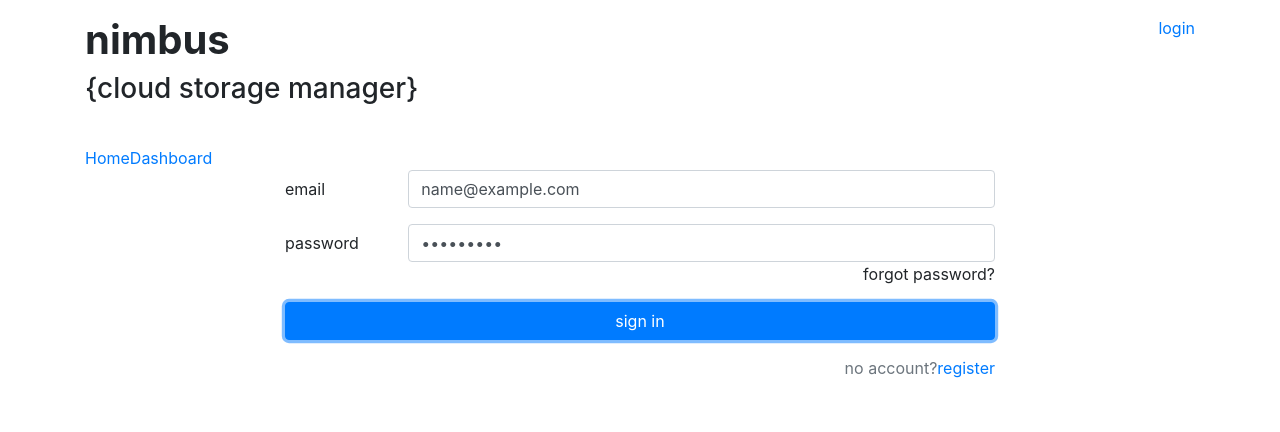
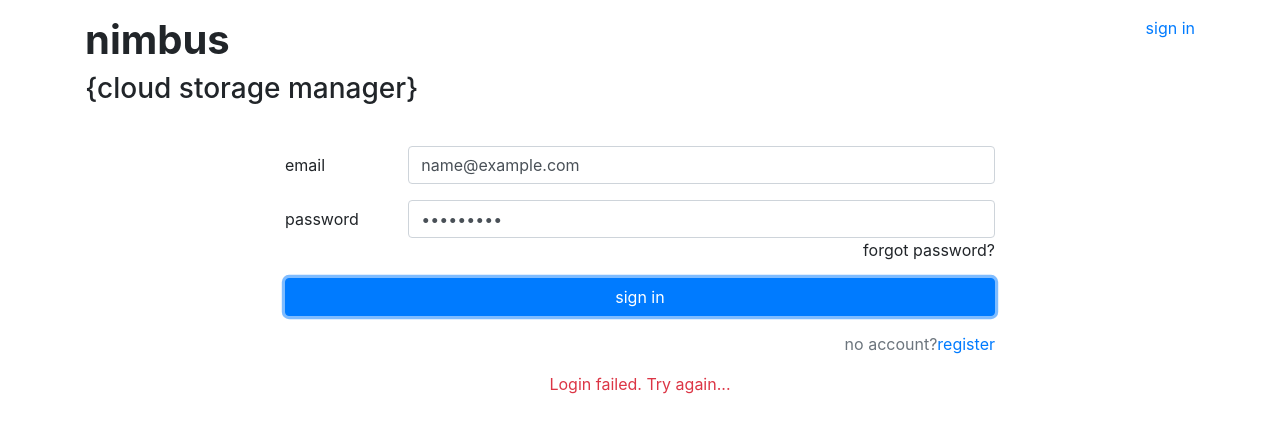
Before and after one commit to hleong25/nimbus-frontend-ng2, an Angular app: page /user/login in a window 1280 px wide. Both pictures are taken after typing "name@example.com", "Sample123" into the empty fields and a click on the button "sign in". Shown: the top 432 px of the page. Built offline with nearby package versions, Linux system fonts and the light colour scheme.

Commit message:
simple demo login logic

```diff
--- a/src/app/app.component.html
+++ b/src/app/app.component.html
@@ -12,7 +12,7 @@
     </div>
 </header>
 <div id="main" class="container">
-    <nav>
+    <nav *ngIf="router.url !== '/user/login'">
         <a routerLink="/home" rouerLinkActive="active">Home</a>
         <a routerLink="/dashboard" rouerLinkActive="active">Dashboard</a>
     </nav>
--- a/src/app/app.component.ts
+++ b/src/app/app.component.ts
@@ -1,4 +1,5 @@
 import { Component } from '@angular/core';
+import { Router } from '@angular/router';
 
 @Component({
   selector: 'app-root',
@@ -8,4 +9,8 @@ import { Component } from '@angular/core';
 export class AppComponent {
   title = 'nimbus';
   description = '{cloud storage manager}';
+
+  constructor(private router: Router){
+  }
+
 }
--- a/src/app/user/components/login/login.component.html
+++ b/src/app/user/components/login/login.component.html
@@ -1,17 +1,19 @@
 <div id="login" class="col-md-8 offset-md-2">
-  <form>
+  <form (ngSubmit)="loginForm.form.valid && login()" #loginForm="ngForm">
 
     <div class="form-group row">
       <label for="inputEmail" class="col-md-2 col-form-label">email</label>
       <div class="col-md-10">
-        <input type="email" class="form-control" id="inputEmail" placeholder="email">
+        <input type="email" class="form-control" id="inputEmail" placeholder="email"
+          name="email" [(ngModel)]="loginInfo.email" #email="ngModel" required >
       </div>
     </div>
 
     <div class="form-group row">
       <label for="inputPassword" class="col-md-2 col-form-label">password</label>
       <div class="col-md-10">
-        <input type="password" class="form-control" id="inputPassword" placeholder="password">
+        <input type="password" class="form-control" id="inputPassword" placeholder="password"
+          name="password" [(ngModel)]="loginInfo.password" #password="ngModel" required >
         <div class="text-md-right">
           <span>forgot password?</span>
         </div>
@@ -20,7 +22,7 @@
 
     <div class="form-group row">
       <div class="col-md-12">
-        <button type="submit" class="w-100 btn btn-primary">sign in</button>
+        <button type="submit" class="btn btn-primary w-100">sign in</button>
       </div>
     </div>
 
@@ -31,5 +33,9 @@
       </div>
     </div>
 
+    <div [hidden]="!errmsg" class="text-danger text-md-center">
+      {{errmsg}}
+    </div>
+
   </form>
 </div>
--- a/src/app/user/components/login/login.component.ts
+++ b/src/app/user/components/login/login.component.ts
@@ -1,4 +1,5 @@
 import { Component, OnInit } from '@angular/core';
+import { Router } from '@angular/router';
 
 @Component({
   selector: 'user-login',
@@ -6,10 +7,29 @@ import { Component, OnInit } from '@angular/core';
   styleUrls: ['./login.component.scss']
 })
 export class LoginComponent implements OnInit {
+  // stores the login information
+  loginInfo: any = {};
 
-  constructor() { }
+  errmsg: string;
+
+  constructor(
+    private router: Router
+  ) { }
 
   ngOnInit() {
+    // TODO: logout
   }
 
+  login() {
+    if (this.loginInfo.email.startsWith('demo') && this.loginInfo.password === 'demo') {
+      this.router.navigate(['/home']);
+      return;
+    }
+
+    this.errmsg = 'Login failed. Try again...';
+
+  }
+
+  //get debuginfo() { return JSON.stringify(this.loginInfo, null, ' '); }
+
 }
--- a/src/app/user/components/user/user.component.html
+++ b/src/app/user/components/user/user.component.html
@@ -1,3 +1,3 @@
 <div class="user">
-    <a routerLink="/user/login" rouerLinkActive="active">login</a>
+    <a routerLink="/user/login" rouerLinkActive="active">sign in</a>
 </div>
--- /dev/null
+++ b/src/app/user/models/user.ts
@@ -0,0 +1,4 @@
+export class User {
+    userid: string;
+    name: string;
+}
```
Also changed, not shown: src/app/user/user.module.ts (+8 -0 lines).
